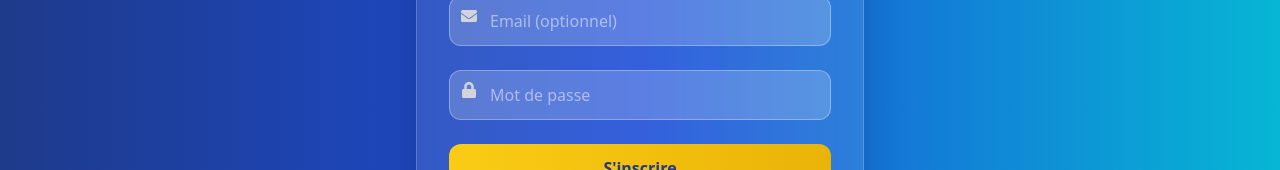
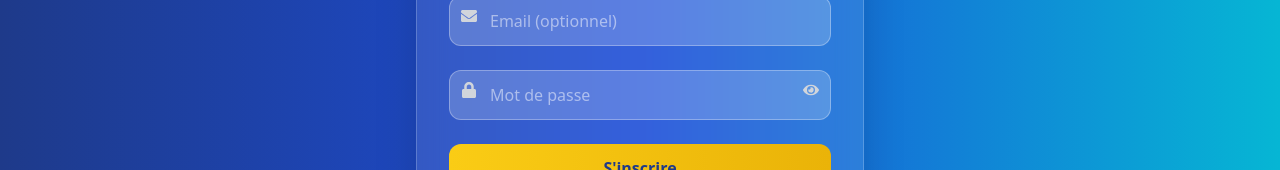
Before and after one commit to Nantenaina12/NewYork-websig, a React (Vite) app in the folder frontend/: page /register in a window 1280 px wide. Shown: the part 399-569 px from the top of the page. Built offline with nearby package versions, Linux system fonts and the light colour scheme; no server answers.

Commit message:
Register avec oeil pour afficher le mot de passe

```diff
--- a/frontend/src/pages/Login.jsx
+++ b/frontend/src/pages/Login.jsx
@@ -87,9 +87,6 @@ const Login = () => {
               Inscrivez-vous
             </Link>
           </p>
-          <p className="text-white/40 text-xs text-center mt-2">
-            (test : admin / admin)
-          </p>
         </div>
       </div>
     </div>
--- a/frontend/src/pages/Register.jsx
+++ b/frontend/src/pages/Register.jsx
@@ -1,9 +1,8 @@
 import React, { useState } from 'react';
 import { useNavigate, Link } from 'react-router-dom';
 import axios from 'axios';
-import { FaUser, FaLock, FaEnvelope, FaMapMarkedAlt } from 'react-icons/fa';
+import { FaUser, FaLock, FaEnvelope, FaMapMarkedAlt, FaEye, FaEyeSlash } from 'react-icons/fa';
 
-// Récupérer l'URL du backend depuis les variables d'environnement
 const API_URL = import.meta.env.VITE_API_URL || 'http://localhost:8000';
 
 const Register = () => {
@@ -12,13 +11,13 @@ const Register = () => {
   const [email, setEmail] = useState('');
   const [error, setError] = useState('');
   const [success, setSuccess] = useState(false);
+  const [showPassword, setShowPassword] = useState(false);
   const navigate = useNavigate();
 
   const handleSubmit = async (e) => {
     e.preventDefault();
     setError('');
     try {
-      // Utilisation de l'URL dynamique
       await axios.post(`${API_URL}/api/register`, null, {
         params: { username, password, email }
       });
@@ -66,13 +65,20 @@ const Register = () => {
             <div className="relative">
               <FaLock className="absolute left-3 top-3 text-gray-300" />
               <input
-                type="password"
+                type={showPassword ? 'text' : 'password'}
                 placeholder="Mot de passe"
                 value={password}
                 onChange={(e) => setPassword(e.target.value)}
-                className="w-full pl-10 pr-4 py-3 bg-white/20 border border-white/30 rounded-xl text-white placeholder-white/50 focus:outline-none focus:ring-2 focus:ring-yellow-400"
+                className="w-full pl-10 pr-12 py-3 bg-white/20 border border-white/30 rounded-xl text-white placeholder-white/50 focus:outline-none focus:ring-2 focus:ring-yellow-400"
                 required
               />
+              <button
+                type="button"
+                onClick={() => setShowPassword(!showPassword)}
+                className="absolute right-3 top-3 text-gray-300 hover:text-white transition"
+              >
+                {showPassword ? <FaEyeSlash /> : <FaEye />}
+              </button>
             </div>
 
             {error && (
```
